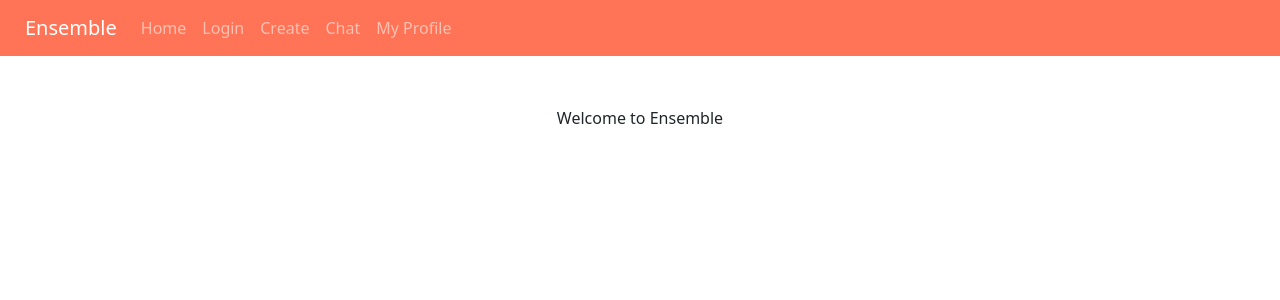
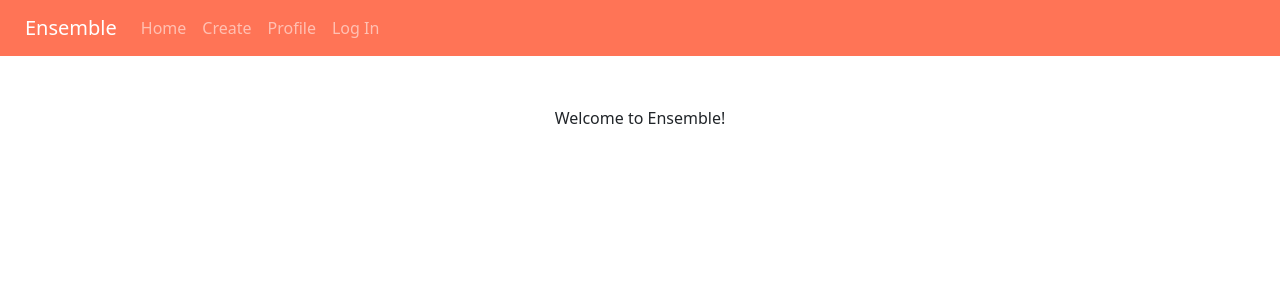
Before and after one commit to dtse48/Ensemble, a React (Create React App) app: page / in a window 1280 px wide. Shown: the top 300 px of the page. Built offline with nearby package versions, Linux system fonts and the light colour scheme.

Commit message:
user can now see their posts under the "Profile" link

```diff
--- a/package.json
+++ b/package.json
@@ -14,6 +14,8 @@
     "react-router": "^5.2.0",
     "react-router-dom": "^5.2.0",
     "react-scripts": "4.0.3",
+    "semantic-ui-css": "^2.4.1",
+    "semantic-ui-react": "^2.0.3",
     "web-vitals": "^1.1.2"
   },
   "scripts": {
--- a/src/App.js
+++ b/src/App.js
@@ -3,7 +3,6 @@ import {Route} from "react-router-dom";
 import WelcomePage from "./pages/Welcome";
 import LoginPage from "./pages/Login";
 import CreatePage from "./pages/Create";
-import ChatPage from "./pages/Chat";
 import CreateAccount from "./pages/CreateAccount";
 import Profile from "./pages/Profile";
 import "bootstrap/dist/css/bootstrap.css";
@@ -12,8 +11,10 @@ import {useState} from "react";
 
 function App() {
   const [loggedIn, setLoggedIn] = useState(false);
+  const [username, set_Username] = useState("");
+  const [password, set_Password] = useState("");
   return (
-    <UserContext.Provider value={{loggedIn,setLoggedIn}}>
+    <UserContext.Provider value={{loggedIn,setLoggedIn,username,set_Username,password,set_Password}}>
       <NavigationBar>
         <Route path = "/" exact>
           <WelcomePage></WelcomePage>
@@ -23,9 +24,6 @@ function App() {
         </Route>
         <Route path = "/create">
           <CreatePage></CreatePage>
-        </Route>
-        <Route path = "/chat">
-          <ChatPage></ChatPage>
         </Route>
         <Route path = "/createaccount">
           <CreateAccount></CreateAccount>
--- /dev/null
+++ b/src/components/Post.js
@@ -0,0 +1,16 @@
+import { Card } from "react-bootstrap";
+
+function Post(props) {
+    return (
+        <Card style = {{width: "1000px",margin:"auto",marginTop:"45px"}}>
+            <Card.Header>{props.subject}</Card.Header>
+            <Card.Img src = {props.image} style = {{width: "25%", marginRight: "auto", display: "block", marginLeft: "auto", marginTop: "40px"}}></Card.Img>
+            <Card.Body>
+                <hr></hr>
+                <Card.Text>"{props.desc}"</Card.Text>
+            </Card.Body>
+            <Card.Footer style = {{textAlign:"right"}}>{props.date}</Card.Footer>
+        </Card>
+    );
+}
+export default Post;
--- a/src/context/UserContext.js
+++ b/src/context/UserContext.js
@@ -3,8 +3,8 @@ import {createContext} from "react";
 export const UserContext = createContext({
     loggedIn: false,
     setLoggedIn: ((auth)=>{}),
-    userInfo: {
-        username: "",
-        password: ""
-    }
+    username:"",
+    set_Username: ((username)=>{}),
+    password:"",
+    set_Password: ((password)=>{}),
 });
--- a/src/navigation/NavigationBar.js
+++ b/src/navigation/NavigationBar.js
@@ -1,17 +1,34 @@
 import Navbar from 'react-bootstrap/Navbar';
 import Nav from "react-bootstrap/Nav"
 import "./NavigationBar.css";
+import {Link,useHistory} from "react-router-dom";
+import {useContext} from "react";
+import {UserContext} from "../context/UserContext";
 
 function NavigationBar(props) {
+    const history = useHistory();
+    const context = useContext(UserContext);
+    const {setLoggedIn} = useContext(UserContext);
+    const {set_Username} = useContext(UserContext);
+    const {set_Password} = useContext(UserContext);
+    function logOut() {
+        setLoggedIn(false);
+        set_Username("");
+        set_Password("");
+        history.push("/");
+    }
     return (
         <div>
             <Navbar bg = "color" variant = "dark">
-                <Navbar.Brand href = "/" style = {{marginLeft:"25px"}}>Ensemble</Navbar.Brand>
-                <Nav><Nav.Link href = "/">Home</Nav.Link></Nav>
-                <Nav><Nav.Link href = "/login">Login</Nav.Link></Nav>
-                <Nav><Nav.Link href = "/create">Create</Nav.Link></Nav>
-                <Nav><Nav.Link href = "/chat">Chat</Nav.Link></Nav>
-                <Nav className="ml-auto"><Nav.Link href = "/myprofile">My Profile</Nav.Link></Nav>
+                <Navbar.Brand as = {Link} to = "/" style = {{marginLeft:"25px"}}>Ensemble</Navbar.Brand>
+                <Nav><Nav.Link as={Link} to="/" >Home</Nav.Link></Nav>
+                <Nav><Nav.Link as={Link}to = "/create">Create</Nav.Link></Nav>
+                <Nav className="ml-auto"><Nav.Link as = {Link} to = "/myprofile">Profile</Nav.Link></Nav>
+                {!context.loggedIn ?
+                <Nav><Nav.Link as={Link} to = "/login">Log In</Nav.Link></Nav>
+                :
+                <Nav><Nav.Link as={Link} onClick={logOut}>Log Out</Nav.Link></Nav>
+                }
             </Navbar>
             {props.children}
         </div>
--- a/src/pages/Create.js
+++ b/src/pages/Create.js
@@ -2,12 +2,14 @@ import Form from "react-bootstrap/Form";
 import Button from "react-bootstrap/Button";
 import classes from "./Create.module.css";
 import Card from "react-bootstrap/Card";
-import {useState} from "react";
+import {useState,useContext} from "react";
 import {useHistory} from "react-router-dom";
+import { UserContext } from "../context/UserContext";
 
 function CreatePage() {
     let subject = "";
     const history = useHistory();
+    const context = useContext(UserContext);
     const [postType, setPostType] = useState("Song");
     const [name1, setName1] = useState("");
     const [name2, setName2] = useState("");
@@ -29,16 +31,18 @@ function CreatePage() {
     }
     function confirmPost() {
         if (postType === "Artist") {
-            subject = "Username on " + name1;
+            subject = context.username + " on " + name1;
         }
         else {
-            subject = "Username on " + name1 + " by " + name2;
+            subject = context.username + " on " + name1 + " by " + name2;
         }
         const postData = {
             postType: postType,
             subject: subject,
             desc: desc,
-            image: image
+            image: image,
+            username:context.username,
+            date:today
         }
         fetch("https://ensemble-75caf-default-rtdb.firebaseio.com/posts.json",
         {
@@ -51,6 +55,8 @@ function CreatePage() {
         })
     }
     return (
+        <div>
+            {context.loggedIn ?
                 <div style={{marginTop:"10px"}}>
                     {showForm === true ?
                     <Form className = {classes.form} onSubmit = {submitHandler}>
@@ -93,9 +99,9 @@ function CreatePage() {
                         <h5 className = {classes.simpleText}>Your post will look like this:</h5>
                         <Card style = {{width: "1000px",margin:"auto"}}>
                             {postType === "Artist" ?
-                    <Card.Header>Username on {name1}</Card.Header>
+                            <Card.Header>{context.username} on {name1}</Card.Header>
                             :
-                    <Card.Header>Username on {name1} by {name2}</Card.Header>
+                            <Card.Header>{context.username} on {name1} by {name2}</Card.Header>
                             }
                             <Card.Img src = {image} style = {{width: "25%", marginRight: "auto", display: "block", marginLeft: "auto", marginTop: "40px"}}></Card.Img>
                             <Card.Body>
@@ -111,6 +117,11 @@ function CreatePage() {
                     </div>
                     }
                 </div>
+            :
+            <div className={classes.main}>Please log in or create an account to create a post!</div>
+            }
+        </div>
+
     );
 }
 export default CreatePage;
--- a/src/pages/Create.module.css
+++ b/src/pages/Create.module.css
@@ -19,3 +19,7 @@
     margin-top: 20px;
     text-align: center;
 }
+.main {
+    text-align: center;
+    margin-top: 50px;
+}
--- a/src/pages/Login.js
+++ b/src/pages/Login.js
@@ -12,6 +12,8 @@ function LoginPage() {
     const [loadedUsers,setLoadedUsers] = useState([]);
     const [userFound,setUserFound] = useState(null);
     const {setLoggedIn} = useContext(UserContext);
+    const {set_Username} = useContext(UserContext);
+    const {set_Password} = useContext(UserContext);
     const history = useHistory();
     function submitHandler() {
         setSubmitted(true);
@@ -23,6 +25,8 @@ function LoginPage() {
                         console.log("user found!");
                         setUserFound(true);
                         setLoggedIn(true);
+                        set_Username(username);
+                        set_Password(password);
                         history.push("/");
                     }
                 }
--- /dev/null
+++ b/src/pages/MyPosts.js
@@ -0,0 +1,18 @@
+import Post from "../components/Post";
+
+function MyPosts(props) {
+    return (
+        <ul>
+            {props.posts.map(post =>
+                <Post
+                    postType={post.postType}
+                    subject={post.subject}
+                    desc={post.desc}
+                    image={post.image}
+                    username={post.username}
+                    date={post.date}
+                />)}
+        </ul>
+    )
+}
+export default MyPosts;
--- /dev/null
+++ b/src/pages/MyProfile.js
@@ -0,0 +1,29 @@
+import { useState,useContext } from "react";
+import { UserContext } from "../context/UserContext";
+import MyPosts from "./MyPosts";
+
+function MyProfile() {
+    const [loadedPosts,setLoadedPosts] = useState([]);
+    const context = useContext(UserContext);
+    fetch("https://ensemble-75caf-default-rtdb.firebaseio.com/posts.json"
+        ).then(response => {
+            return response.json();
+        }).then(data => {
+            const posts = [];
+            for (const key in data) {
+                const post = {
+                    id: key,
+                    ...data[key]
+                }
+                if (context.username === post.username) {
+                    posts.push(post);
+                }
+            }
+            setLoadedPosts(posts);
+        });
+    console.log(loadedPosts);
+    return(
+        <MyPosts posts={loadedPosts}></MyPosts>
+    );
+}
+export default MyProfile;
--- a/src/pages/Profile.js
+++ b/src/pages/Profile.js
@@ -1,6 +1,17 @@
+import { UserContext } from "../context/UserContext";
+import { useContext } from "react";
+import MyProfile from "./MyProfile";
+
 function Profile() {
+    const context = useContext(UserContext);
     return (
-        <div>My Profile</div>
+        <div>
+            {context.loggedIn ?
+            <MyProfile ></MyProfile>
+            :
+            <div style={{textAlign:"center",marginTop:"50px"}}>Please log in or create an account to see your profile!</div>
+            }
+        </div>
     );
 }
 export default Profile;
--- a/src/pages/Welcome.js
+++ b/src/pages/Welcome.js
@@ -4,10 +4,13 @@ import classes from "./Welcome.module.css";
 
 function WelcomePage() {
     const context = useContext(UserContext);
+    console.log(context.username);
+    console.log(context.password);
+    console.log(context.loggedIn);
     return (
         <div className = {classes.main}>
-            Welcome to Ensemble
-            {context.loggedIn ? <div>HI!</div> : null}
+            {context.loggedIn?
+            <div>Welcome back, {context.username}!</div> : <div>Welcome to Ensemble!</div> }
         </div>
     );
 }
```
Also changed, not shown: 1 other file (tests, documents, lock files or other folders). Lines whose indentation alone changed are shown as unchanged.
